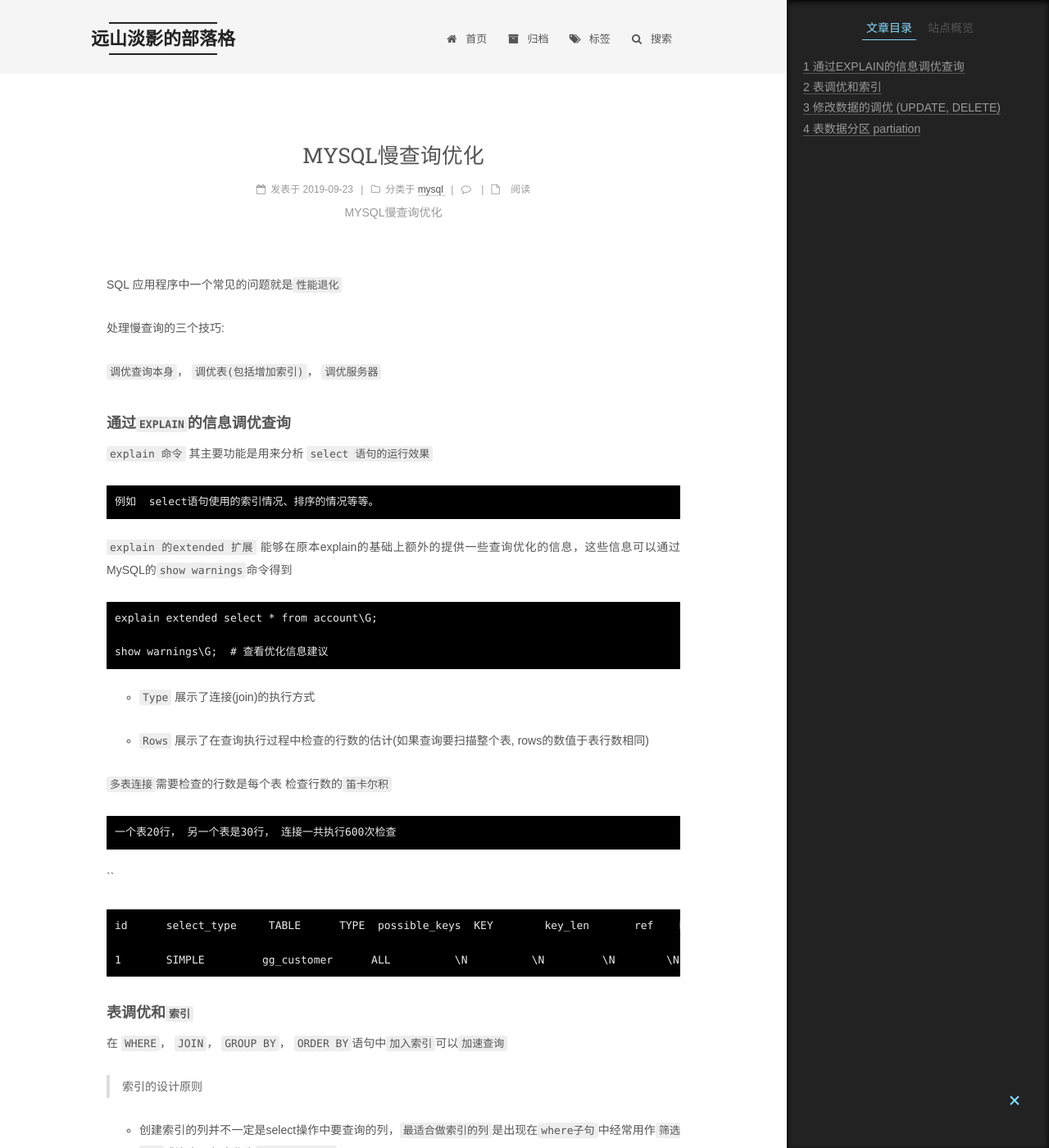
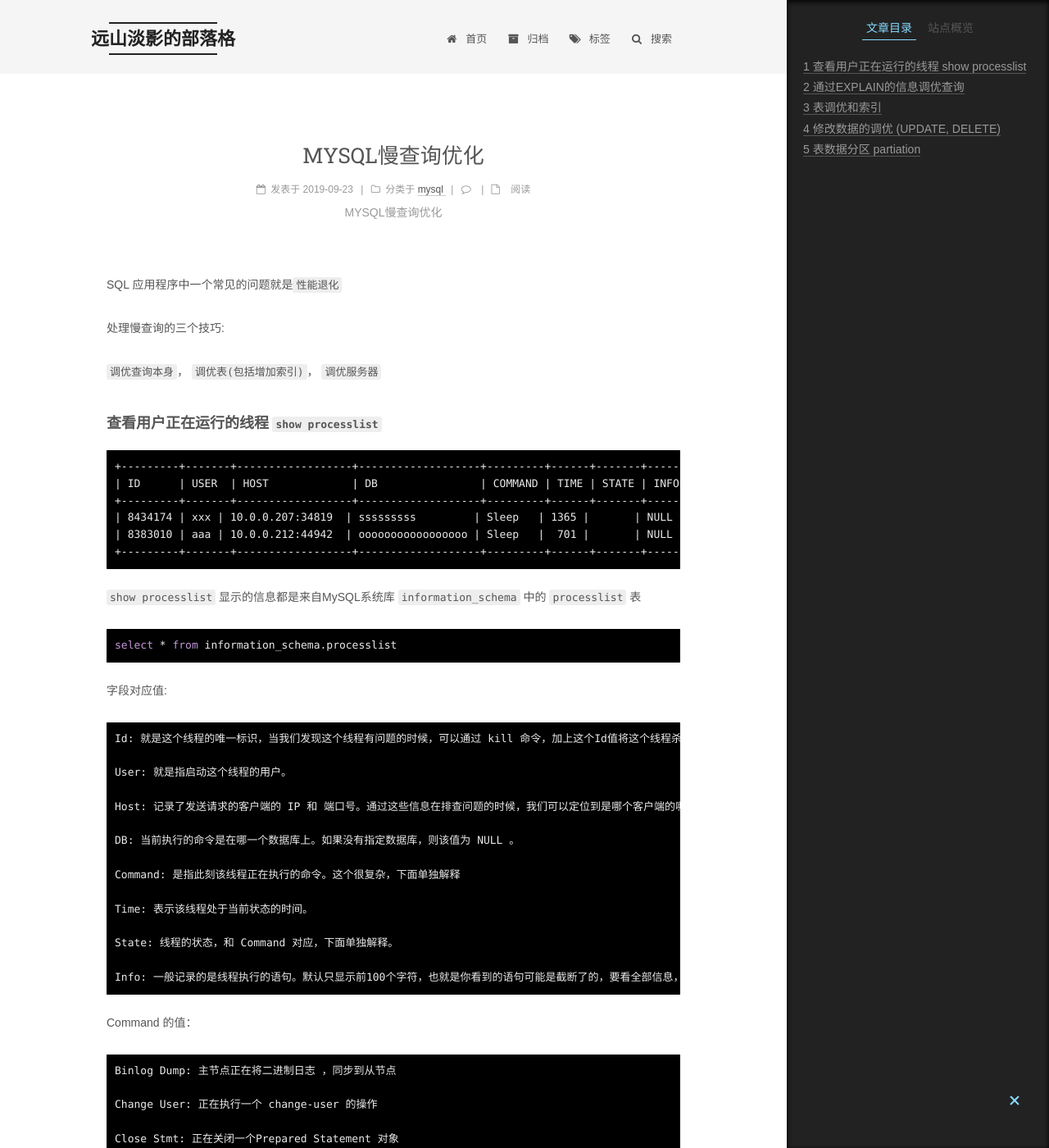
Before and after one commit to landybird/landybird.github.io, a Jekyll site: the page built from _posts/2019-09-23-MYSQL慢查询优化.md, in a window 1280 px wide and 1400 px high. Shown: the whole window at 82% size. Built offline with Jekyll 4.4.1, drawn with Linux system fonts in a browser that asks for light colours; some web fonts are replaced; comment, search, counter and statistics services are not loaded; some of the changed text lies outside the part shown.

Commit message:
Update 2019-09-23-MYSQL慢查询优化.md

````diff
--- a/_posts/2019-09-23-MYSQL慢查询优化.md
+++ b/_posts/2019-09-23-MYSQL慢查询优化.md
@@ -14,6 +14,129 @@ SQL 应用程序中一个常见的问题就是`性能退化`
 处理慢查询的三个技巧:
 
 `调优查询本身`，  `调优表(包括增加索引)`，  `调优服务器`
+
+
+
+
+
+#### 查看用户正在运行的线程 `show processlist`
+
+
+
+    +---------+-------+------------------+-------------------+---------+------+-------+------+
+    | ID      | USER  | HOST             | DB                | COMMAND | TIME | STATE | INFO |
+    +---------+-------+------------------+-------------------+---------+------+-------+------+
+    | 8434174 | xxx | 10.0.0.207:34819  | sssssssss         | Sleep   | 1365 |       | NULL |
+    | 8383010 | aaa | 10.0.0.212:44942  | ooooooooooooooooo | Sleep   |  701 |       | NULL |
+    +---------+-------+------------------+-------------------+---------+------+-------+------+
+
+
+`show processlist` 显示的信息都是来自MySQL系统库  `information_schema` 中的 `processlist` 表
+
+```sql
+select * from information_schema.processlist
+```
+
+字段对应值:
+
+    Id: 就是这个线程的唯一标识，当我们发现这个线程有问题的时候，可以通过 kill 命令，加上这个Id值将这个线程杀掉。前面我们说了show processlist 显示的信息时来自information_schema.processlist 表，所以这个Id就是这个表的主键。
+
+    User: 就是指启动这个线程的用户。
+
+    Host: 记录了发送请求的客户端的 IP 和 端口号。通过这些信息在排查问题的时候，我们可以定位到是哪个客户端的哪个进程发送的请求。
+
+    DB: 当前执行的命令是在哪一个数据库上。如果没有指定数据库，则该值为 NULL 。
+
+    Command: 是指此刻该线程正在执行的命令。这个很复杂，下面单独解释
+
+    Time: 表示该线程处于当前状态的时间。
+
+    State: 线程的状态，和 Command 对应，下面单独解释。
+
+    Info: 一般记录的是线程执行的语句。默认只显示前100个字符，也就是你看到的语句可能是截断了的，要看全部信息，需要使用 show full processlist。
+
+
+Command 的值：
+
+    Binlog Dump: 主节点正在将二进制日志 ，同步到从节点
+
+    Change User: 正在执行一个 change-user 的操作
+
+    Close Stmt: 正在关闭一个Prepared Statement 对象
+
+    Connect: 一个从节点连上了主节点
+
+    Connect Out: 一个从节点正在连主节点
+
+    Create DB: 正在执行一个create-database 的操作
+
+    Daemon: 服务器内部线程，而不是来自客户端的链接
+
+    Debug: 线程正在生成调试信息
+
+    Delayed Insert: 该线程是一个延迟插入的处理程序
+
+    Drop DB: 正在执行一个 drop-database 的操作
+
+    Execute: 正在执行一个 Prepared Statement
+
+    Fetch: 正在从Prepared Statement 中获取执行结果
+
+    Field List: 正在获取表的列信息
+
+    Init DB: 该线程正在选取一个默认的数据库
+
+    Kill : 正在执行 kill 语句，杀死指定线程
+
+    Long Data: 正在从Prepared Statement 中检索 long data
+
+    Ping: 正在处理 server-ping 的请求
+
+    Prepare: 该线程正在准备一个 Prepared Statement
+
+    ProcessList: 该线程正在生成服务器线程相关信息
+
+    Query: 该线程正在执行一个语句
+
+    Quit: 该线程正在退出
+
+    Refresh：该线程正在刷表，日志或缓存；或者在重置状态变量，或者在复制服务器信息
+
+    Register Slave： 正在注册从节点
+
+    Reset Stmt: 正在重置 prepared statement
+
+    Set Option: 正在设置或重置客户端的 statement-execution 选项
+
+    Shutdown: 正在关闭服务器
+
+    Sleep: 正在等待客户端向它发送执行语句
+
+    Statistics: 该线程正在生成 server-status 信息
+
+    Table Dump: 正在发送表的内容到从服务器
+
+    Time: Unused
+
+
+[Thread Command Values](https://dev.mysql.com/doc/refman/5.6/en/thread-commands.html)
+
+常用的分析sql :
+
+```sql
+# 1 按客户端 IP 分组，看哪个客户端的链接数最多
+select client_ip,count(client_ip) as client_num from (select substring_index(host,':' ,1) as client_ip from processlist ) as connect_info group by client_ip order by client_num desc;
+
+
+# 2 查看正在执行的线程，并按 Time 倒排序，看看有没有执行时间特别长的线程
+select * from information_schema.processlist where Command != 'Sleep' order by Time desc;
+
+
+# 3找出所有执行时间超过 5 分钟的线程，拼凑出 kill 语句，方便后面查杀
+select concat('kill ', id, ';') from information_schema.processlist where Command != 'Sleep' and Time > 300 order by Time desc;
+
+
+```
 
 
 
````
